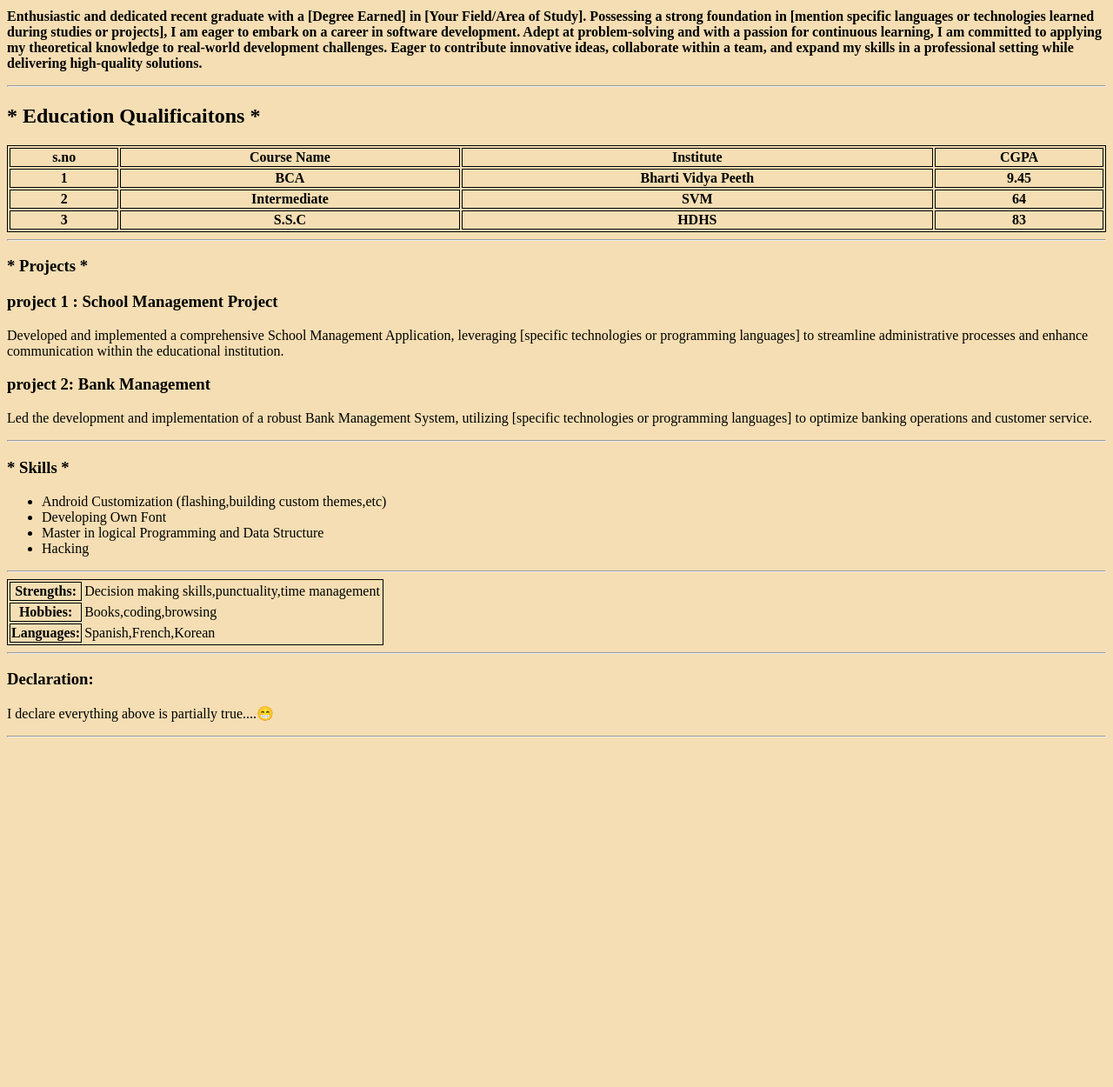
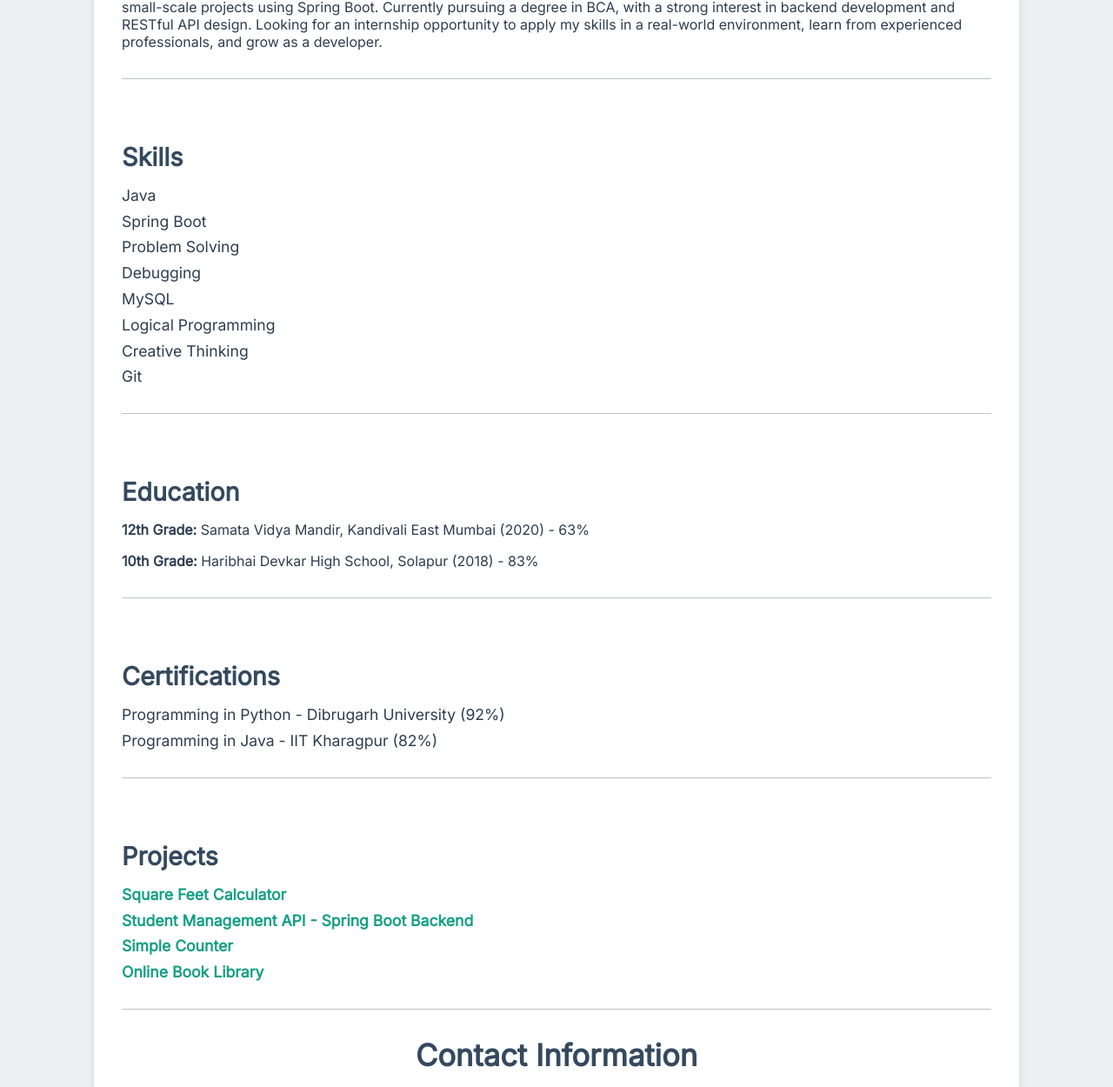
Before and after one commit to ashish200214/Resume, a plain HTML site: page index.html in a window 1280 px wide. Shown: the part 304-1554 px from the top of the page at 87% size. Before the commit the page ends 1160 px from the top, so only its background shows below. Drawn offline with Linux system fonts and the light colour scheme.

Commit message:
Update index.html

```diff
--- a/index.html
+++ b/index.html
@@ -1,140 +1,195 @@
 <!DOCTYPE html>
 <html lang="en">
 <head>
-    <meta charset="UTF-8" />
-    <meta name="viewport" content="width=device-width, initial-scale=1.0" />
-    <title>Resume</title>
+    <meta charset="UTF-8">
+    <meta name="viewport" content="width=device-width, initial-scale=1.0">
+    <title>Ashish Gavali - Java Backend Developer</title>
+    <link href="https://fonts.googleapis.com/css?family=Inter|Abril+Fatface&display=swap" rel="stylesheet">
+    <script src="https://cdnjs.cloudflare.com/ajax/libs/html2pdf.js/0.9.2/html2pdf.bundle.min.js"></script>
     <style>
-      table,th{
-        border: 1px solid black;
+        body {
+            font-family: 'Inter', sans-serif;
+            background-color: #ecf0f1;
+            color: #2c3e50;
+            margin: 0;
+            padding: 0;
         }
-      h1{
+
+        header {
+            background-color: #2c3e50;
+            color: #ffffff;
+            padding: 1em 0;
             text-align: center;
+        }
+
+        header h1 {
+            font-family: 'Abril Fatface', serif;
+            margin: 0;
+        }
+
+        .container {
+            max-width: 1000px;
+            margin: 2em auto;
+            padding: 0 2em;
+            background-color: #ffffff;
+            border-radius: 10px;
+            box-shadow: 0 4px 8px rgba(0, 0, 0, 0.1);
+            padding: 2em;
+        }
+
+        .section {
+            margin-bottom: 2em;
+        }
+
+        .section h2 {
+            font-size: 1.8em;
+            margin-bottom: 0.5em;
+            color: #34495e;
+        }
+
+        .profile, .education, .certifications, .skills, .projects {
+            padding: 1em 0;
+            border-bottom: 1px solid #bdc3c7;
+        }
+
+        .skills ul, .certifications ul, .projects ul {
+            list-style-type: none;
+            padding-left: 0;
+        }
+
+        .skills ul li, .certifications ul li, .projects ul li {
+            margin: 0.5em 0;
+            font-size: 1.1em;
+        }
+
+        .contact-info {
+            text-align: center;
+            font-size: 1.2em;
+        }
+
+        .projects a {
+            color: #16a085;
+            text-decoration: none;
+            font-weight: 600;
+        }
+
+        .projects a:hover {
+            color: #1abc9c;
+            text-decoration: underline;
+        }
+
+        .download-btn {
+            text-align: center;
+            margin: 2em 0;
+        }
+
+        .download-btn button {
+            padding: 0.7em 1.5em;
+            background-color: #16a085;
+            color: #ffffff;
+            font-size: 1.2em;
+            border: none;
+            border-radius: 5px;
+            cursor: pointer;
+            font-weight: 600;
+        }
+
+        .download-btn button:hover {
+            background-color: #1abc9c;
+        }
+
+        footer {
+            text-align: center;
+            padding: 1em 0;
+            background-color: #2c3e50;
+            color: #ffffff;
+            margin-top: 2em;
+        }
+
+        @media (max-width: 768px) {
+            .container {
+                padding: 1em;
+            }
         }
     </style>
 </head>
-  <body style="background-color: wheat">
+<body>
+    <header>
+        <h1>Ashish Gavali</h1>
+        <p>Java Backend Developer</p>
+    </header>
 
-    <center><h1>My Resume</h1></center>
-    <!--not good idea to use center-->
-    <main class="resume">
-      <!--class for just identifiying-->
+    <div class="container" id="resume-content">
+        <section class="profile section">
+            <h2>About Me</h2>
+            <p>Passionate and driven aspiring Java backend developer with a solid foundation in Java programming and experience in building small-scale projects using Spring Boot. Currently pursuing a degree in BCA, with a strong interest in backend development and RESTful API design. Looking for an internship opportunity to apply my skills in a real-world environment, learn from experienced professionals, and grow as a developer.</p>
+        </section>
 
-      <header>
-        <table style="width: 100%">
-          <tr style="width: 100%">
-            <td style="width: 80%">
-              <h2>Ashish Gavali</h2>
-              <pre>
-                    <address>
-abcd,
-amar wonderland
-India.
-                    </address>
-                </pre>
-            </td>
-            <td style="width: 20%">
-              <img
-                src="./photo_2021-03-01_20-15-57.jpg"
-                alt="resume photo"
-                height="140"
-                width="120"
-              />
-            </td>
-          </tr>
-        </table>
-      </header>
-      <hr>
-      <!--Professional summary-->
-      <div class="summary">
-        <p><strong>
-            Enthusiastic and dedicated recent graduate with a [Degree Earned] in [Your Field/Area of Study]. Possessing a strong foundation in [mention specific languages or technologies learned during studies or projects], I am eager to embark on a career in software development. Adept at problem-solving and with a passion for continuous learning, I am committed to applying my theoretical knowledge to real-world development challenges. Eager to contribute innovative ideas, collaborate within a team, and expand my skills in a professional setting while delivering high-quality solutions.
+        <section class="skills section">
+            <h2>Skills</h2>
+            <ul>
+                <li>Java</li>
+                <li>Spring Boot</li>
+                <li>Problem Solving</li>
+                <li>Debugging</li>
+                <li>MySQL</li>
+                <li>Logical Programming</li>
+                <li>Creative Thinking</li>
+                <li>Git</li>
+            </ul>
+        </section>
 
-        </strong></p>
+        <section class="education section">
+            <h2>Education</h2>
+            <p><strong>12th Grade:</strong> Samata Vidya Mandir, Kandivali East Mumbai (2020) - 63%</p>
+            <p><strong>10th Grade:</strong> Haribhai Devkar High School, Solapur (2018) - 83%</p>
+        </section>
+
+        <section class="certifications section">
+            <h2>Certifications</h2>
+            <ul>
+                <li>Programming in Python - Dibrugarh University (92%)</li>
+                <li>Programming in Java - IIT Kharagpur (82%)</li>
+            </ul>
+        </section>
+
+        <section class="projects section">
+            <h2>Projects</h2>
+            <ul>
+                <li><a href="https://ashish200214.github.io/SquareFeetCalculator/" target="_blank">Square Feet Calculator</a></li>
+                <li><a href="https://github.com/ashish200214/StudentManagement" target="_blank">Student Management API - Spring Boot Backend</a></li>
+                <li><a href="https://ashish200214.github.io/Counting-App/" target="_blank">Simple Counter</a></li>
+                <li><a href="https://ashish200214.github.io/Book-Library/" target="_blank">Online Book Library</a></li>
+            </ul>
+        </section>
+
+        <section class="contact-info section">
+            <h2>Contact Information</h2>
+            <p>Phone: +91 7620730045</p>
+            <p>Email: ashishgawali142002@gmail.com</p>
+            <p>Location: Amar's Wonderland Tembhurni</p>
+        </section>
     </div>
-      <hr>
-      <!--Educational Qualificaitons-->
-      <div class="education">
-        <H2>* Education Qualificaitons *</H2>
-        <table style="width: 100%;">
-            <tr>
-                <th>s.no</th>
-                <th>Course Name</th>
-                <th>Institute</th>
-                <th>CGPA</th>
-            </tr>
-            <tr>
-                <th>1</th>
-                <th>BCA</th>
-                <th>Bharti Vidya Peeth </th>
-                <th>9.45</th>
-            </tr>
-            <tr>
-                <th>2</th>
-                <th>Intermediate</th>
-                <th>SVM</th>
-                <th>64</th>
-            </tr>
-            <tr>
-                <th>3</th>
-                <th>S.S.C</th>
-                <th>HDHS</th>
-                <th>83</th>
-            </tr>
-        </table>
+
+    <div class="download-btn">
+        <button onclick="downloadPDF()">Download as PDF</button>
     </div>
-      <hr>
-      <!--Project-->
-      <div class="Project">
-        <h3>* Projects *</h3>
-        <div class="project 1">
-            <h3>project 1 : School Management Project</h3>
-            <p>Developed and implemented a comprehensive School Management Application, leveraging [specific technologies or programming languages] to streamline administrative processes and enhance communication within the educational institution.</p>
-        </div>
-        <div class="project 2">
-            <h3>project 2: Bank Management</h3>
-            <p>Led the development and implementation of a robust Bank Management System, utilizing [specific technologies or programming languages] to optimize banking operations and customer service.</p>
-        </div>
-      </div>
-      <!--Skills-->
-      <hr>
-      <div>
-        <h3>* Skills *</h3>
-        <ul>
-            <li>Android Customization (flashing,building custom themes,etc)</li>
-            <li>Developing Own Font</li>
-            <li>Master in logical Programming and Data Structure</li>
-            <li>Hacking</li>
-        </ul>
-      </div>
-      <hr>
-            <!--Personal Info-->
-            <div>
-                <table>
-                    <tr>
-                        <th>Strengths:</th>
-                        <td>Decision making skills,punctuality,time management</td>
-                    </tr>
-                    <tr>
-                        <th>Hobbies:</th>
-                        <td>Books,coding,browsing</td>
-                    </tr>
-                    <tr>
-                        <th>Languages:</th>
-                        <td>Spanish,French,Korean</td>
-                    </tr>
-                </table>
-            </div>
-            <hr>
-            <!--Declaration-->
 
-          <div>
-            <h3>Declaration:</h3>
-            <p>I declare everything above is partially true....&#128513;
-            </p>
-          </div>
-          <hr>
-    </main>
+    <footer>
+        <p>© 2024 Ashish Gavali. All rights reserved.</p>
+    </footer>
 
+    <script>
+        function downloadPDF() {
+            const element = document.getElementById('resume-content');
+            html2pdf(element, {
+                margin: 1,
+                filename: 'Ashish_Gavali_Resume.pdf',
+                image: { type: 'jpeg', quality: 0.98 },
+                html2canvas: { scale: 2 },
+                jsPDF: { unit: 'in', format: 'letter', orientation: 'portrait' }
+            });
+        }
+    </script>
 </body>
 </html>
```
Lines whose indentation alone changed are shown as unchanged.
